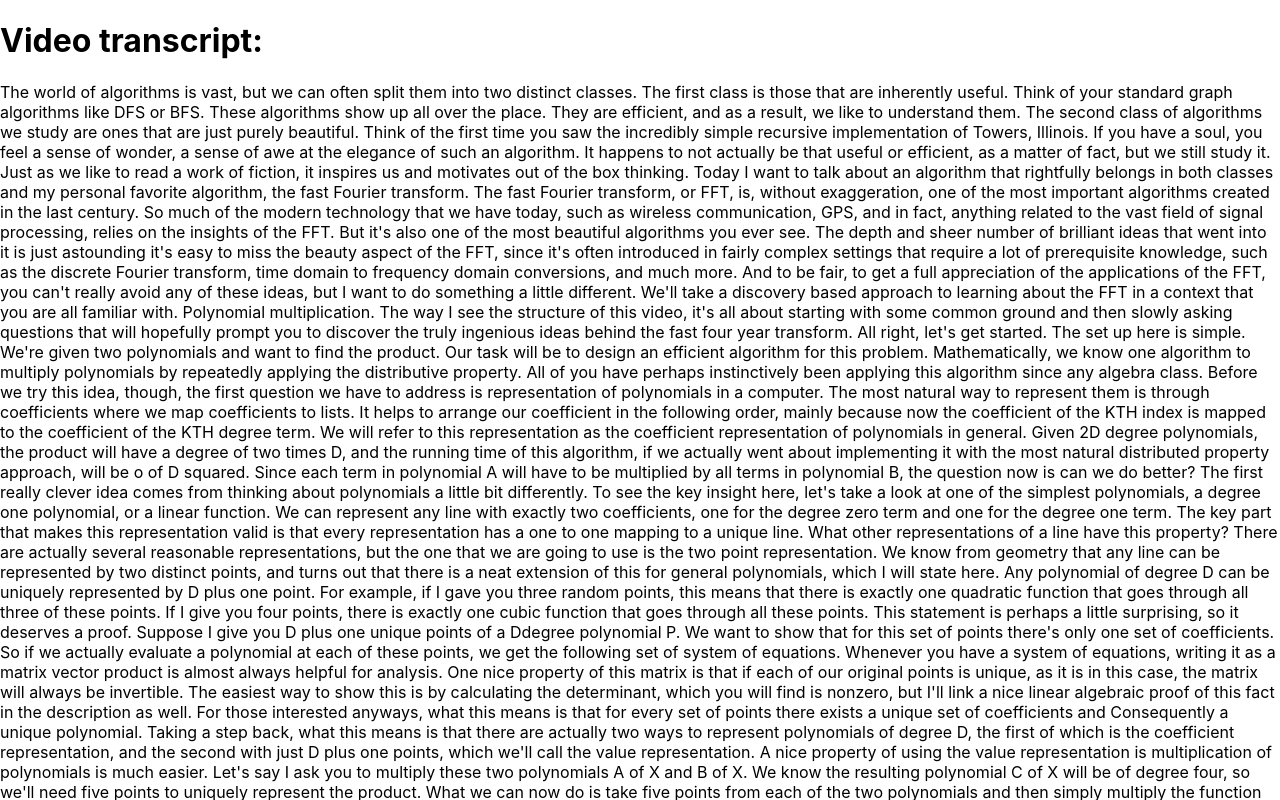
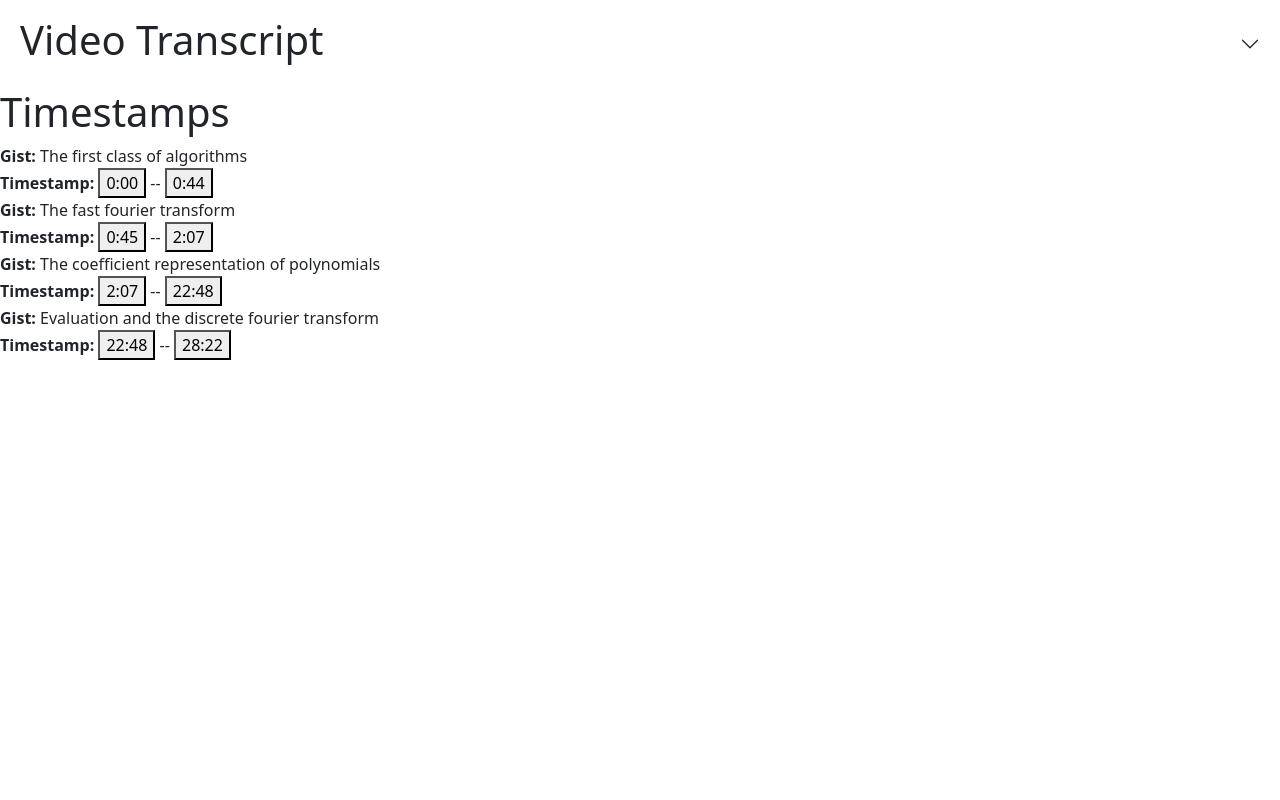
Before and after one commit to CAWRESTLER/SBHacks2022, a React (Create React App) app in the folder frontend/: page / in a window 1280 px wide. Shown: the top 800 px of the page. Built offline with nearby package versions, Linux system fonts and the light colour scheme.

Commit message:
Made video transcript a dropdown

```diff
--- a/frontend/package.json
+++ b/frontend/package.json
@@ -7,7 +7,9 @@
     "@testing-library/react": "^12.1.2",
     "@testing-library/user-event": "^13.5.0",
     "axios": "^0.25.0",
+    "bootstrap": "^5.1.3",
     "react": "^17.0.2",
+    "react-bootstrap": "^2.1.2",
     "react-dom": "^17.0.2",
     "react-dropzone": "^11.7.0",
     "react-player": "^2.9.0",
--- a/frontend/src/Player/index.js
+++ b/frontend/src/Player/index.js
@@ -1,45 +1,65 @@
-import React, { useState, useRef } from "react"
-import ReactPlayer from 'react-player';
-const data = require("./dummy2.json")
+import React, { useState, useRef } from "react";
+import ReactPlayer from "react-player";
+import { Accordion, Card, Button } from "react-bootstrap";
+import "bootstrap/dist/css/bootstrap.min.css";
+const data = require("./dummy2.json");
 
-
-
-function Player ({ videoPath })  {
+function Player({ videoPath }) {
   const player = useRef();
   const handleClick = (event) => {
-    console.log(event.target.innerText)
-    let seekTimeArr = event.target.innerText.split(":")
-    let seekTime = Number(seekTimeArr[0]*60) + Number(seekTimeArr[1])
-    player.current.seekTo(seekTime)
-  }
+    console.log(event.target.innerText);
+    let seekTimeArr = event.target.innerText.split(":");
+    let seekTime = Number(seekTimeArr[0] * 60) + Number(seekTimeArr[1]);
+    player.current.seekTo(seekTime);
+  };
   function millisToMinutesAndSeconds(millis) {
     var minutes = Math.floor(millis / 60000);
     var seconds = ((millis % 60000) / 1000).toFixed(0);
-    return minutes + ":" + (seconds < 10 ? '0' : '') + seconds;
+    return minutes + ":" + (seconds < 10 ? "0" : "") + seconds;
   }
 
   return (
     <div>
-        <ReactPlayer  ref={player}url={"https://www.youtube.com/watch?v=h7apO7q16V0"} width="100%" height="100%" controls={true} />
-    <h1>Video transcript:  </h1>
-      <p>
-        {data.text}
-      </p>
+      <ReactPlayer
+        ref={player}
+        url={"https://www.youtube.com/watch?v=h7apO7q16V0"}
+        width="100%"
+        height="100%"
+        controls={true}
+      />
+      <Accordion defaultActiveKey="1" flush>
+        <Accordion.Item eventKey="0">
+          <Accordion.Header><h1>Video Transcript</h1></Accordion.Header>
+          <Accordion.Body>
+            <p>{data.text}</p>
+          </Accordion.Body>
+        </Accordion.Item>
+      </Accordion>
       <h1>Timestamps</h1>
       <div>
-        {
-          data.chapters.map(chapter => {
-            return(
+        {data.chapters.map((chapter) => {
+          return (
+            <div>
               <div>
-                <div> <b>Gist: </b> {chapter.gist} </div>
-                <div> <b>Timestamp: </b> <button onClick={handleClick}>{millisToMinutesAndSeconds(chapter.start)} </button> -- <button onClick={handleClick}>{millisToMinutesAndSeconds(chapter.end)}</button> </div>
+                {" "}
+                <b>Gist: </b> {chapter.gist}{" "}
               </div>
-            );
-          } )
-        }
+              <div>
+                {" "}
+                <b>Timestamp: </b>{" "}
+                <button onClick={handleClick}>
+                  {millisToMinutesAndSeconds(chapter.start)}{" "}
+                </button>{" "}
+                --{" "}
+                <button onClick={handleClick}>
+                  {millisToMinutesAndSeconds(chapter.end)}
+                </button>{" "}
+              </div>
+            </div>
+          );
+        })}
       </div>
-
     </div>
-  )
+  );
 }
-export default Player
+export default Player;
```
Also changed, not shown: 1 other file (tests, documents, lock files or other folders).
